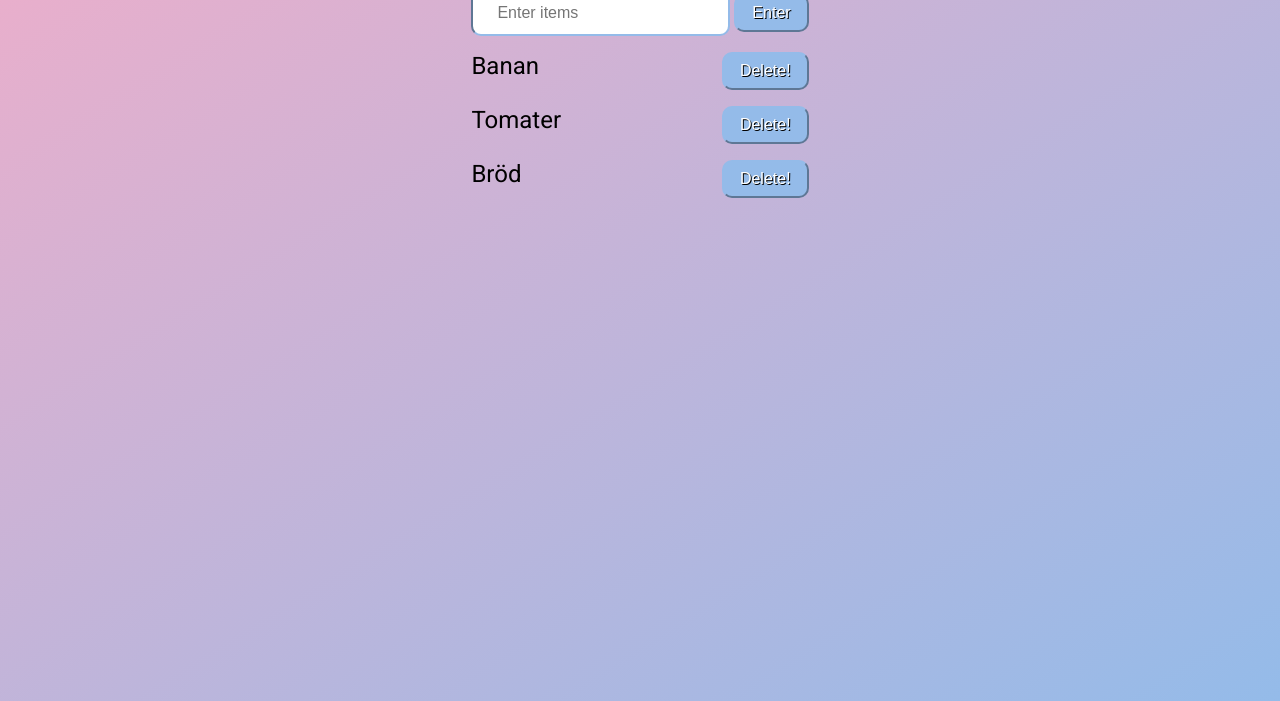
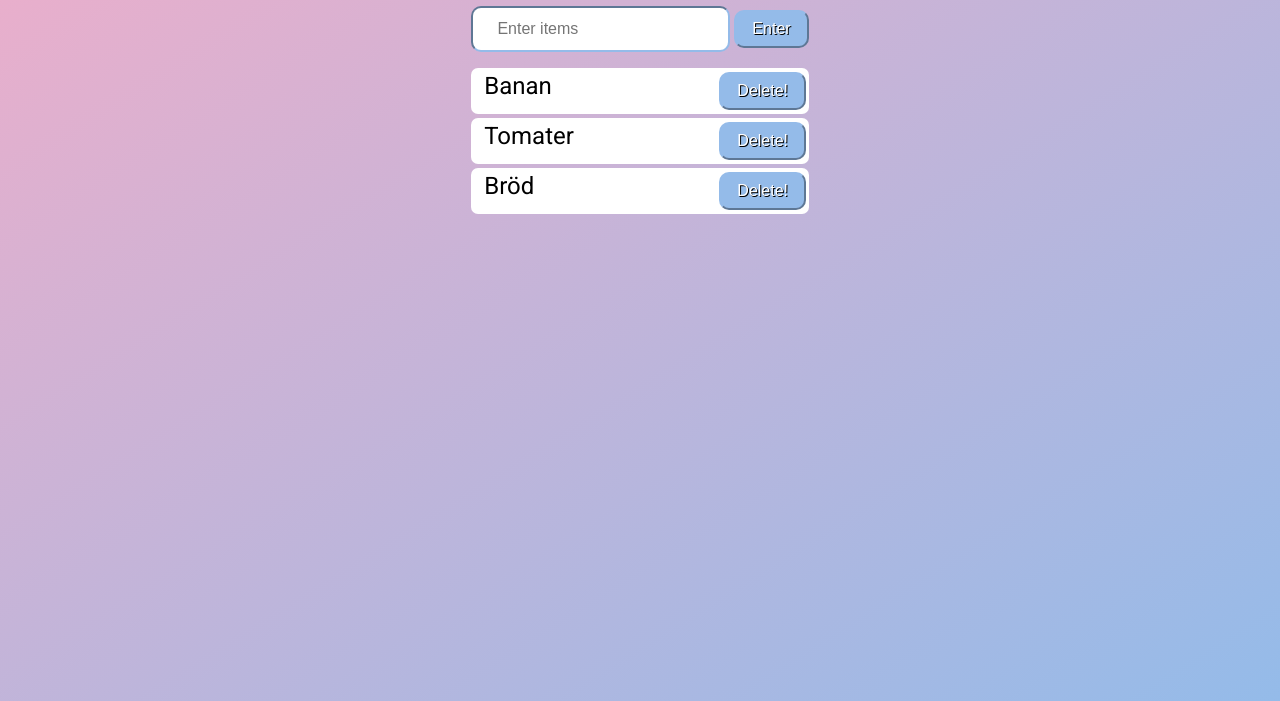
Before and after one commit to filben235/shopping-list, a plain HTML site: page index.html in a window 1280 px wide. Shown: the part 99-800 px from the top of the page. Drawn offline with Linux system fonts and the light colour scheme.

Commit message:
Mera css edits

```diff
--- a/style.css
+++ b/style.css
@@ -33,9 +33,12 @@ button {
 	background-color: #94bbe9;
 	border-color: #94bbe9;
 }
+
+#enter {
+	margin-bottom: 2vh;
+}
 ul {
 	list-style-type: none;
-	margin:0;
 	padding:0;
 }
 
@@ -60,6 +63,9 @@ li {
 	display: flex;
 	flex-direction: row;
 	justify-content: space-between;
-	margin: 2vh 0;
+	margin: 0.5vh 0;
 	font-size: 1.5rem;
+	background-color: white;
+	padding: 0.5vh 0.2vw 0.5vh 1vw;
+	border-radius: 7px;
 }
```
